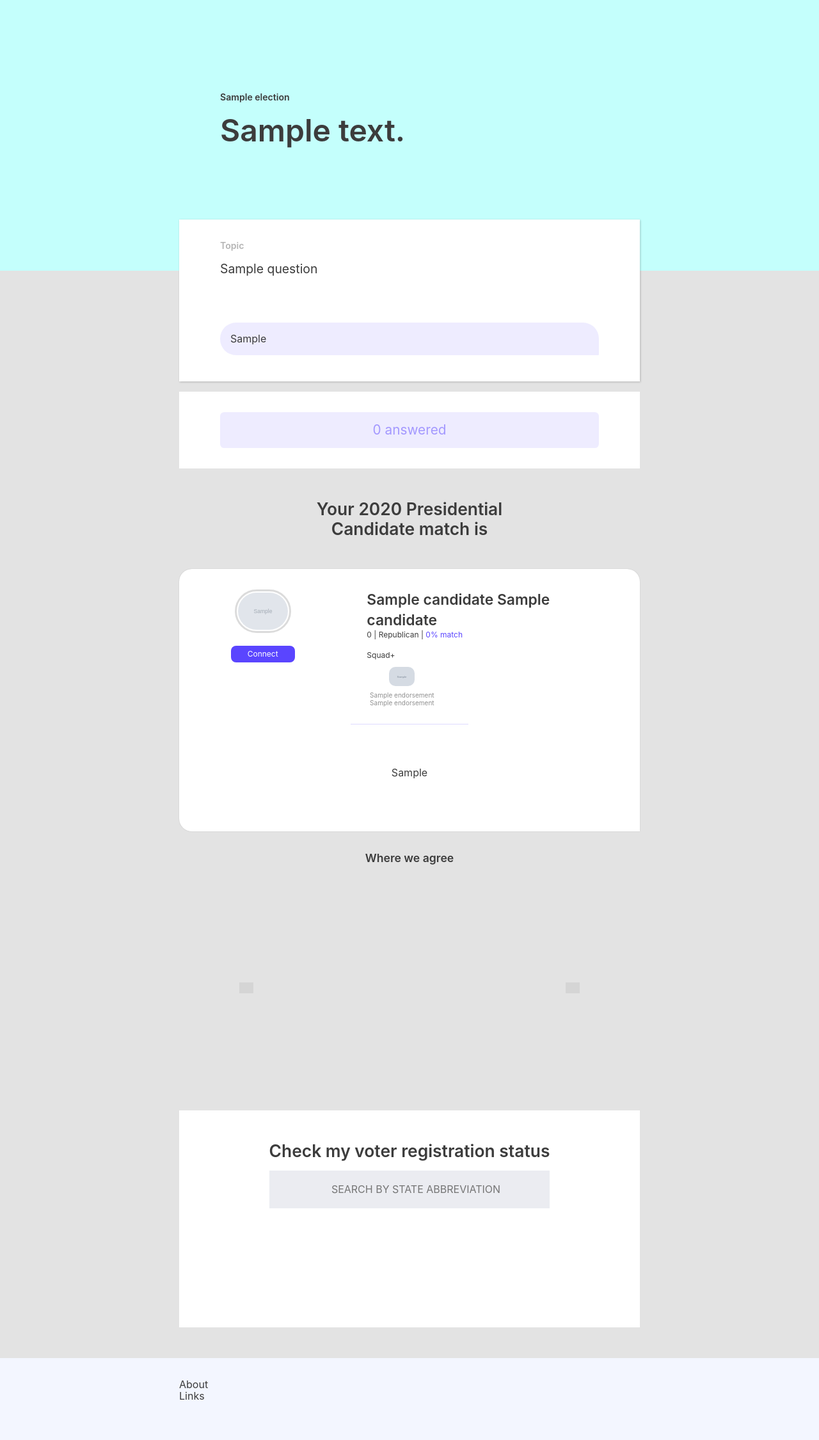
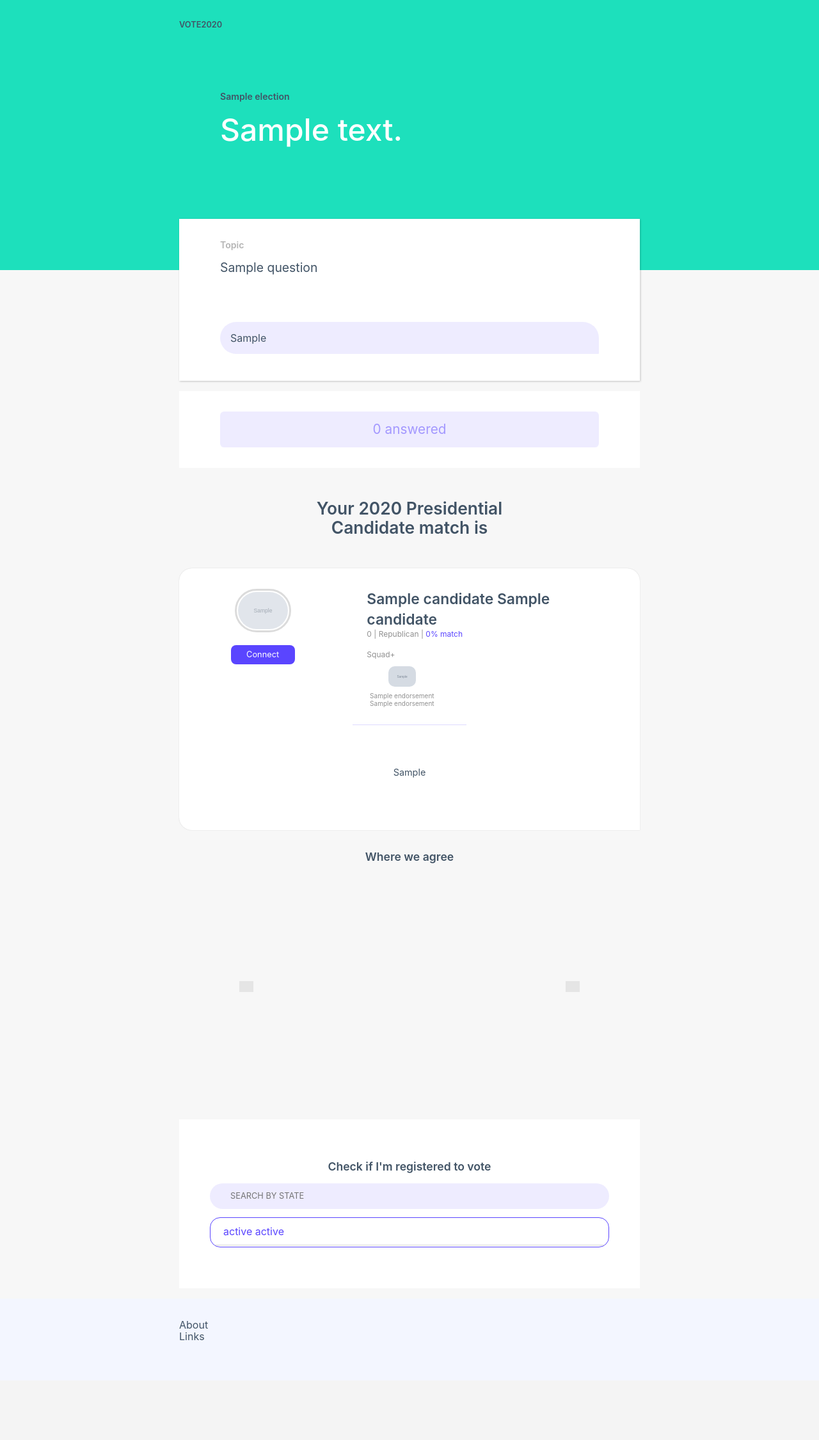
Before and after one commit to mileeme/voteUP2020, a Django app: page / in a window 1280 px wide. Shown: the whole page at 64% size. After the commit the page ends 2094 px from the top, so only its background shows below. Run offline with Django 3.2, Linux system fonts and the light colour scheme; tables that the repository leaves empty hold one stand-in row (values such as "Sample post"); grey boxes marked "Sample" are stand-in pictures; grey boxes are pictures that could not be loaded.

Commit message:
added search component

```diff
--- a/polls/static/css/main.css
+++ b/polls/static/css/main.css
@@ -453,8 +453,8 @@ html {
 body {
   font: normal normal normal 1rem/1.15 -apple-system, BlinkMacSystemFont, "Segoe UI", "Roboto", "Oxygen", "Ubuntu", "Fira Sans", "Droid Sans", "Helvetica Neue", sans-serif;
   font-size: 1rem;
-  color: #3C3C3C;
-  background: rgba(187, 187, 187, 0.4);
+  color: #425466;
+  background-color: rgba(236, 236, 236, 0.4);
 }
 
 h1, h2, h3, h4, h5, h6 {
@@ -514,7 +514,7 @@ h5 {
 h6 {
   font-size: 0.8rem;
   font-weight: 600;
-  color: #3C3C3C;
+  color: #425466;
   padding-bottom: 1rem;
 }
 
@@ -577,6 +577,18 @@ hr {
   }
 }
 
+.header {
+  padding: 2rem;
+  font-size: .8rem;
+  font-weight: 600;
+}
+
+@media (min-width: 48rem) {
+  .header {
+    padding: 2rem 0;
+  }
+}
+
 /* -----------------
 * Grids
 ----------------- */
@@ -588,13 +600,16 @@ hr {
 ----------------- */
 .hero {
   display: block;
+  margin-top: -5rem;
   margin-bottom: -6rem;
   padding: 9rem 2rem 12rem;
-  background: #c4fffc;
+  background-color: #1de0bc;
 }
 
 .hero h1 {
-  font-size: 2rem;
+  font-size: 2.2rem;
+  color: #ffffff;
+  font-weight: 500;
 }
 
 @media (min-width: 48rem) {
@@ -706,7 +721,7 @@ hr {
   left: 0;
   bottom: 0;
   width: 100%;
-  background-color: #3C3C3C;
+  background-color: #425466;
   text-align: center;
   padding: 1rem 0;
 }
@@ -800,7 +815,7 @@ table {
   padding: 1rem;
   margin: 0 0 0.6rem;
   border-radius: 25px 25px 1px 25px;
-  color: #3C3C3C;
+  color: #425466;
   background-color: rgba(90, 69, 255, 0.1);
   -webkit-transition: background-color .25 ease-in;
   -moz-transition: background-color .25 ease-in;
@@ -809,7 +824,7 @@ table {
 }
 
 .candidate-response:hover, .candidate-response:active {
-  background-color: rgba(187, 187, 187, 0.2);
+  background-color: rgba(236, 236, 236, 0.4);
 }
 
 .is-active-response {
@@ -887,7 +902,7 @@ table {
 
 .is-response {
   overflow: hidden;
-  color: #3C3C3C;
+  color: #425466;
   font-weight: 700;
 }
 
@@ -968,6 +983,7 @@ table {
 
 .card-candidate-profile .profile-p {
   font-size: .75rem;
+  color: #909090;
 }
 
 .card-candidate-profile .profile-left {
@@ -983,8 +999,8 @@ table {
 }
 
 .card-candidate-profile .profile-quote {
-  font-size: 1rem;
-  line-height: 1.4rem;
+  font-size: 0.9rem;
+  line-height: 1.2rem;
 }
 
 @media (min-width: 48rem) {
@@ -1007,7 +1023,7 @@ table {
 }
 
 .card-candidate-profile .profile-squad-img {
-  width: 2.5rem;
+  width: 2.7rem;
   border-radius: 0.625rem;
   margin-bottom: 0.4rem;
 }
@@ -1019,15 +1035,15 @@ table {
 .card-candidate-profile .profile-button {
   display: block;
   text-align: center;
-  padding-top: 0.4rem;
-  padding-bottom: 0.4rem;
+  padding-top: 0.5rem;
+  padding-bottom: 0.5rem;
   padding-left: auto;
   padding-right: auto;
   margin: 1rem 0 1rem;
   background: #5A45FF;
   color: white;
   border-radius: .5rem;
-  font-size: 0.75rem;
+  font-size: 0.8rem;
   width: 100%;
   margin-left: auto;
   margin-right: auto;
@@ -1060,71 +1076,6 @@ table {
 /* -----------------
 * Registration
 ----------------- */
-.check-registration {
-  background: white;
-  padding: 3rem 2rem;
-  margin-top: 1rem;
-  display: grid;
-  grid-template-rows: auto;
-  width: 100%;
-  margin-left: auto;
-  margin-right: auto;
-  margin-bottom: 3rem;
-}
-
-.check-registration .registration-form {
-  justify-self: center;
-}
-
-@media (min-width: 48rem) {
-  .check-registration .registration-form {
-    max-width: 28rem;
-  }
-}
-
-#registrationInput {
-  background-position: 0.65rem 0.75rem;
-  background-repeat: no-repeat;
-  background-color: #EBECF1;
-  width: 100%;
-  padding: 1.25rem 1.25rem 1.25rem 2.5rem;
-  border-top: 0;
-  border-left: 0;
-  border-right: 0;
-  margin-bottom: 1rem;
-  text-align: center;
-  text-transform: uppercase;
-}
-
-#registrationUL {
-  list-style-type: none;
-  padding: 0;
-  margin: 0;
-}
-
-#registrationUL li {
-  text-align: center;
-}
-
-#registrationUL li a {
-  border: 1px solid transparent;
-  margin-bottom: 1px;
-  background-color: #EBECF1;
-  padding: 1rem;
-  text-decoration: none;
-  color: #3C3C3C;
-  display: block;
-}
-
-#registrationUL li a:hover {
-  color: #000000;
-  border: 1px solid #000000;
-}
-
-.add-margin {
-  margin: 1rem 0;
-}
-
 /*
 * HELP SLIDER
 */
@@ -1142,6 +1093,7 @@ table {
 .wrapper {
   margin-left: auto;
   margin-right: auto;
+  margin-bottom: 2rem;
   overflow: hidden;
   position: relative;
   width: 22rem;
@@ -1203,8 +1155,8 @@ table {
 }
 
 .slide-question h3 {
-  color: #3C3C3C;
-  font-size: 1.2rem;
+  color: #425466;
+  font-size: 1rem;
   line-height: 1.4rem;
   font-weight: 400;
 }
@@ -1229,7 +1181,7 @@ table {
 }
 
 .slide-question .is-response {
-  color: #3C3C3C;
+  color: #425466;
 }
 
 .control {
@@ -1278,3 +1230,49 @@ table {
   background-image: url(https://cdn0.iconfinder.com/data/icons/navigation-set-arrows-part-one/32/ChevronRight-512.png);
   right: 0px;
 }
+
+/* -----------------
+* Registration
+----------------- */
+.registration-container {
+  margin: 0;
+  padding: 2rem 3rem 4rem;
+  background: #ffffff;
+}
+
+@media (min-width: 48rem) {
+  .registration-container {
+    margin: 1rem 0;
+  }
+}
+
+.registration-search-input {
+  background-position: 0.65rem 0.75rem;
+  background-repeat: no-repeat;
+  background-color: rgba(90, 69, 255, 0.1);
+  width: 100%;
+  padding: .8rem 2rem;
+  border-radius: 50px;
+  text-transform: uppercase;
+  margin-bottom: 0.8rem;
+  font-size: 0.8rem;
+}
+
+.registration-lists {
+  list-style-type: none;
+  padding: 0;
+  margin: 0;
+  overflow: scroll;
+  max-height: 10rem;
+  border: 1px solid #5A45FF;
+  border-radius: 1rem;
+}
+
+.registration-link {
+  border-bottom: 1px solid lightgray;
+  padding: 0.75rem 1.25rem;
+  text-decoration: none;
+  display: block;
+  margin-bottom: .08rem;
+  color: #5A45FF;
+}
--- a/polls/static/scss/_components.scss
+++ b/polls/static/scss/_components.scss
@@ -13,7 +13,7 @@ body {
     font: $font-style $font-variant $font-weight #{$font-size}/#{$line-height} $font-family;
     font-size: $font-size;
     color: $font-color;
-    background: transparentize($color: $background-secondary, $amount: .6);
+    background-color: $background-secondary;
 }
 
 h1, h2, h3, h4, h5, h6 {
@@ -112,6 +112,15 @@ hr {
         @include container(md);
     }
 }
+
+.header {
+    padding: 2rem;
+    font-size: .8rem;
+    font-weight: 600;
+    @include screen(md) {
+        padding: 2rem 0;
+    }
+}
 /* -----------------
 * Grids
 ----------------- */
@@ -129,12 +138,24 @@ hr {
 ----------------- */
 .hero {
     display: block;
+    margin-top: -5rem;
     margin-bottom: -6rem;
     // padding-bottom: 6rem;
     padding: 9rem 2rem 12rem;
-    background: #c4fffc;
+    background-color: $secondary-color;
+    // background-position: center;
+    // background-repeat: no-repeat;
+    // background-size: cover;
+    // background:
+    //     linear-gradient(90deg,
+    //     rgba(90,69,255,0.5) 0%,
+    //     rgba(255,255,255,0.2) 100%),
+    //     url('https://images.pexels.com/photos/1234853/pexels-photo-1234853.jpeg?auto=compress&cs=tinysrgb&dpr=3&h=750&w=1260');
+
     h1 {
-        font-size: 2rem;
+        font-size: 2.2rem;
+        color: $background;
+        font-weight: 500;
         @include screen(md) {
             font-size: 3rem;
         }
@@ -340,7 +361,7 @@ table {
     transition: background-color .25 ease-in;
     &:hover,
     &:active {
-        background-color: transparentize($color: $background-secondary, $amount: 0.8);
+        background-color: $background-secondary;
     }
 }
 .is-active-response {
@@ -484,6 +505,7 @@ table {
     }
     .profile-p {
         font-size: .75rem;
+        color: $note-color;
     }
     .profile-left {
         text-align: center;
@@ -499,8 +521,8 @@ table {
         border-top: 1px $border-style transparentize($color: $primary-color, $amount: 0.8);
     }
     .profile-quote {
-    font-size: 1rem;
-    line-height: 1.4rem;
+    font-size: 0.9rem;
+    line-height: 1.2rem;
     @include screen(md) {
         padding: 2rem 4rem;
     }
@@ -517,7 +539,7 @@ table {
         padding: 0.2rem;
     }
     .profile-squad-img {
-    width: 2.5rem;
+    width: 2.7rem;
     border-radius: 0.625rem;
     margin-bottom: 0.4rem;
     }
@@ -527,15 +549,15 @@ table {
     .profile-button {
         display: block;
         text-align: center;
-        padding-top: 0.4rem;
-        padding-bottom: 0.4rem;
+        padding-top: 0.5rem;
+        padding-bottom: 0.5rem;
         padding-left: auto;
         padding-right: auto;
         margin: 1rem 0 1rem;
         background: $primary-color;
         color: white;
         border-radius: .5rem;
-        font-size: 0.75rem;
+        font-size: 0.8rem;
         width: 100%;
         margin-left: auto;
         margin-right: auto;
@@ -642,67 +664,71 @@ table {
 /* -----------------
 * Registration
 ----------------- */
-.check-registration {
-    background: white;
-    padding: 3rem 2rem;
-    margin-top: 1rem;
-    display: grid;
-    grid-template-rows: auto;
-    width: 100%;
-    margin-left: auto;
-    margin-right: auto;
-    margin-bottom: 3rem;
-    .registration-form {
-        justify-self: center;
-        @include screen(md) {
-            max-width: 28rem;
-        }
-    }
+// .check-registration {
+//     background: white;
+//     // padding: 3rem 2rem;
+//     // margin-top: 1rem;
+//     margin: 1rem;
+//     padding: 2rem;
+//     display: grid;
+//     grid-template-rows: auto;
+//     width: 100%;
+//     // margin-left: auto;
+//     // margin-right: auto;
+//     // margin-bottom: 3rem;
+//     box-shadow: 0 0 1px rgba(0, 0, 0, 0.08), 0 0 2px rgba(0, 0, 0, 0.12)
+//     border-radius: 20px;
+//     .registration-form {
+//         justify-self: center;
+//         @include screen(md) {
+//             max-width: 28rem;
+//         }
+//     }
 
-}
+// }
 
-#registrationInput {
-    // background-image: url('');
-    background-position: 0.65rem 0.75rem;
-    background-repeat: no-repeat;
-    background-color: $button-background;
-    width: 100%;
-    padding: 1.25rem 1.25rem 1.25rem 2.5rem;
-    border-top: 0;
-    border-left: 0;
-    border-right: 0;
-    // border-bottom: 3px $border-style $primary-color;
-    margin-bottom: 1rem;
-    text-align: center;
-    text-transform: uppercase;
-}
+// #registrationInput {
+//     // background-image: url('');
+//     background-position: 0.65rem 0.75rem;
+//     background-repeat: no-repeat;
+//     background-color: $button-background;
+//     width: 100%;
+//     padding: 1.25rem 1.25rem 1.25rem 2.5rem;
+//     border-top: 0;
+//     border-left: 0;
+//     border-right: 0;
+//     // border-bottom: 3px $border-style $primary-color;
+//     margin-bottom: 1rem;
+//     text-align: center;
+//     text-transform: uppercase;
+// }
 
-#registrationUL {
-    list-style-type: none;
-    padding: 0;
-    margin: 0;
-    li{
-        text-align: center;
-        a {
-            border: 1px $border-style transparent;
-            // margin-top: -1px;
-            margin-bottom: 1px;
-            background-color: $button-background;
-            padding: 1rem;
-            text-decoration: none;
-            color: $font-color;
-            display: block;
-            &:hover {
-                color: $black;
-                border: 1px $border-style $black;
-            }
-        }
+// #registrationUL {
+//     list-style-type: none;
+//     padding: 0;
+//     margin: 0;
+//     li{
+//         text-align: center;
+//         a {
+//             border: 1px $border-style transparent;
+//             // margin-top: -1px;
+//             margin-bottom: 1px;
+//             background-color: $button-background;
+//             padding: 1rem;
+//             text-decoration: none;
+//             color: $font-color;
+//             display: block;
+//             &:hover {
+//                 color: $black;
+//                 border: 1px $border-style $black;
+//             }
+//         }
 
-    }
-}
-.add-margin {
-    margin: 1rem 0;
-}
+//     }
+// }
+// .add-margin {
+//     margin: 1rem 0;
+// }
 
 /*
 * HELP SLIDER
@@ -846,6 +872,7 @@ table {
 .wrapper {
     margin-left: auto;
     margin-right: auto;
+    margin-bottom: 2rem;
     overflow: hidden;
     position: relative;
     width: 22rem;
@@ -894,7 +921,7 @@ table {
     }
     h3 {
         color: $font-color;
-        font-size: 1.2rem;
+        font-size: 1rem;
         // font-weight: $font-weight;
         line-height: 1.4rem;
         font-weight: 400;
@@ -984,5 +1011,43 @@ table {
 //     background-color: lightsalmon;
 //     transition: background-color .2s ease-in-out;
 // }
-.match-avatar-container {}
-.match-avatar-item {}
+
+/* -----------------
+* Registration
+----------------- */
+.registration-container {
+    margin: 0;
+    padding: 2rem 3rem 4rem;
+    background: $background;
+    @include screen(md) {
+        margin: 1rem 0;
+    }
+}
+.registration-search-input {
+    background-position: 0.65rem 0.75rem;
+    background-repeat: no-repeat;
+    background-color: transparentize($color: $primary-color, $amount: 0.9);
+    width: 100%;
+    padding: .8rem 2rem;
+    border-radius: 50px;
+    text-transform: uppercase;
+    margin-bottom: 0.8rem;
+    font-size: 0.8rem;
+}
+.registration-lists {
+    list-style-type: none;
+    padding: 0;
+    margin: 0;
+    overflow: scroll;
+    max-height: 10rem;
+    border: 1px $border-style $primary-color;
+    border-radius: 1rem;
+}
+.registration-link {
+    border-bottom :1px solid lightgray;
+    padding: 0.75rem 1.25rem;
+    text-decoration: none;
+    display: block;
+    margin-bottom: .08rem;
+    color: $primary-color
+}
--- a/polls/static/scss/_variables.scss
+++ b/polls/static/scss/_variables.scss
@@ -27,7 +27,7 @@ $breakpoints: (
 * Global colors
 ----------------- */
 $background: #ffffff !default;
-$background-secondary: #bbbbbb !default;
+$background-secondary: rgba(236, 236, 236, 0.4) !default;
 $background-footer: #f3f6ff !default;
 $primary-color: #5A45FF !default;
 $secondary-color: #1de0bc !default;
@@ -49,7 +49,7 @@ $font-size: 1rem !default;
 $font-style: normal !default;
 $font-variant: normal !default;
 $font-weight: normal !default;
-$font-color: #3C3C3C !default;
+$font-color: #425466 !default;
 $body-link-color: $font-color !default;
 // $body-link-hover-color: scale($font-color, $50%) !default;
 $font-family: -apple-system, BlinkMacSystemFont, 'Segoe UI', 'Roboto', 'Oxygen', 'Ubuntu', 'Fira Sans', 'Droid Sans', 'Helvetica Neue', sans-serif !default;
--- a/polls/templates/polls/index.html
+++ b/polls/templates/polls/index.html
@@ -153,40 +153,19 @@
                 </div> -->
     </div>
 
+    <!-- check registration -->
+    <div class="registration-container">
+        <div class="slider-heading">
+            <h5>Check if I'm registered to vote</h5>
+        </div>
+        <input type="text" id="registrationInput" class="registration-search-input" placeholder="Search by state" onkeyup="registration()">
 
-<!--
-        registration
-        *****************************************
-        * enter key to enter
-        * add to bottom fixed
-        * search by abbreviation
--->
-    <div id="checkRegistration" class="check-registration">
-        <div class="registration-form">
-            <form action="#">
-                {% csrf_token %}
-                <h2>Check my voter registration status</h2>
-                <div class="add-margin">
-                    <input type="text" placeholder="search by state abbreviation" autocomplete="off"
-                        onkeyup="searchStates()" id="registrationInput" class="registration-input">
-
-                    <ul id="registrationUL" style="height: 106px; overflow: hidden;">
-                        {% for registration in registration_list %}
-                        <li id="stateLink" class="u-hide" data-state="{{ registration.id }}"><a
-                                href="{{ registration.check_url }}" target="_blank"
-                                data-id="{{ registration.id }}">{{ registration.state_abbr }} ({{ registration.state }})
-                                registration lookup</a></li>
-                        {% endfor %}
-                    </ul>
-                </div>
-            </form>
-        </div>
+        <ul id="registrationUL" class="registration-lists">
+            {% for registration in registration_list %}
+            <li id="registrationState"><a id="registrationLink" class='registration-link' href="{{ registration.check_url }}" target="_blank">{{ registration.state_abbr }} {{ registration.state }}</a></li>
+            {% endfor %}
+        </ul>
     </div>
-<!--
-    *****************************************
-    end of registration
-    -->
-
 </div>
 {% endfor %}
 
--- a/polls/views.py
+++ b/polls/views.py
@@ -10,6 +10,11 @@ def index(request):
     question_list = Question.objects.all().order_by('number')
     response_list = Response.objects.all()
     registration_list = RegisterToVote.objects.all()
+    # state_query = request.GET.get('state_query')
+
+    # if state_query != '' and registration_list is not None:
+    #     state = registration_list.filter(state_abbr__icontains=state_query)
+
     template_name = 'polls/index.html'
     context = {
         'election_list': election_list,
@@ -18,5 +23,6 @@ def index(request):
         'question_list': question_list,
         'response_list': response_list,
         'registration_list': registration_list,
+        # 'state_query': state_query,
     }
     return render(request, template_name, context)
--- a/voteup2020/templates/base.html
+++ b/voteup2020/templates/base.html
@@ -3,7 +3,14 @@
 <head>
 {% include 'head.html' %}
 </head>
+
 <body>
+
+<!-- heading -->
+<div class="header">
+    <div class="container">VOTE2020</div>
+</div>
+
 <!-- main -->
 {% block body %}{% endblock %}
 
--- a/voteup2020/templates/head.html
+++ b/voteup2020/templates/head.html
@@ -4,83 +4,67 @@
 {% load static %}
 <link rel="stylesheet" type="text/css" href="{% static 'css/main.css' %}">
 <style>
-/* .card-candidate-profile {
-    margin: 1rem;
-    padding: 2rem;
-    background: #eaeaea;
-    display: grid;
-    grid-template-columns: 1fr 2fr;
-    grid-column-gap: 1.5rem;
-    grid-row-gap: 1rem;
-    border-radius: 20px 20px 0px 20px;
-    /* screen size md+ */
-    /* grid-column-gap: 4rem; */
-    /* grid-row-gap: 2rem; */
-    /* margin: 1rem 0; */
-}
-.card-h3 {
-    line-height: 2rem;
-}
-.card-p {
-    font-size: 12px;
-}
-.card-profile-left {
-    text-align: center;
-}
-.card-profile-right {
 
-}
-.card-profile-row {
-    grid-column: 1 / -1;
-    justify-self: center;
-    align-self: center;
-    padding: 2rem 0 1rem;
-    border-top: 1px solid white;
-}
-.card-profile-quote {
-    font-size: 16px;
-    line-height: 20px;
-}
-.card-profile-squad {
-    list-style: none;
-    display: flex;
-    text-align: center;
-    font-size: 10px;
-}
-.card-profile-squad li {
-    margin: .5rem .1rem;
-    padding: .2rem;
-}
-.card-profile-squad-img {
-   width: 40px;
-   border-radius: 10px;
-   margin-bottom: .4rem;
-}
-.card-profile-match {
-    color: purple;
-}
-.card-profile-button {
-    text-align: center;
-    padding-top: .4rem;
-    padding-bottom: .4rem;
-    padding-left: auto;
-    padding-right: auto;
-    margin: 1rem 0 1rem;
-    background: purple;
-    color: white;
-    border-radius: .5rem;
-    font-size: 12px;
-    width: 100%;
-} */
-
-
-
-
-
-    .check-registration-static {
-
+    .HomepageHeroGradient {
+        --gradientColorZero:
+        --gradientColorOne:
+        --gradientColorTwo:
+        --gradientColorThree:
+        --gradientColorZeroTransparent:
+        --gradientColorOneTransparent:
+        --gradientColorTwoTransparent:
+        --gradientColorThreeTransparent:
+        --gradientAngle: var(--angleStrong);
+        --gradientHeight: calc(100% + var(--sectionPaddingTop) + var(--transformOriginX)*var(--sectionAngleSin));
+        --offsetX:
+        --transformOriginX:
+        --sectionAngleSin:
+        position: absolute;
+        bottom: 0;
+        top: auto;
+        left: calc(var(--offsetX)*-1);
+        width: var(--windowWidth);
+        min-width: 1000px;
+        height: var(--gradientHeight);
+        transform-origin: var(--transformOriginX) 100%;
+        transform: skewY(var(--gradientAngle));
+        overflow: hidden;
+        border: none;
     }
-    .check-registration-dynamic {
-
+    .gradient__canvas {
+        position: relative;
+        display: block;
+        width: inherit;
+        height: 100%;
+        opacity: 0;
+    }
+    .gradient__canvas.isLoaded {
+        opacity :1
+        transition: opacity 1.8s ease-in 50ms;
     }
 </style>
+<script>
+    function registration() {
+        var input, filter, ul, li, urls, txtValue;
+        input = document.querySelector('#registrationInput');
+        filter = input.value.toUpperCase();
+        ul = document.querySelector('#registrationUL');
+        lists = ul.querySelectorAll('#registrationState')
+        urls = document.querySelectorAll('#registrationLink')
+
+        lists.forEach(list => {
+            textValue = list.firstElementChild.innerHTML
+
+            if(textValue.toUpperCase().indexOf(filter) > -1) {
+                list.style.display = ''
+            } else {
+                list.style.display = 'none'
+            }
+        })
+    }
+
+</script>
+<!--
+<div class="HomepageHeroGradient Gradient isLoaded">
+    <canvas class="Gradient__canvas isLoaded" data-js-controller="Gradient" data-transition-in width="375" height="600"></canvas>
+</div> -->
```
Also changed, not shown: polls/static/js/index.js (+4 -9 lines).
